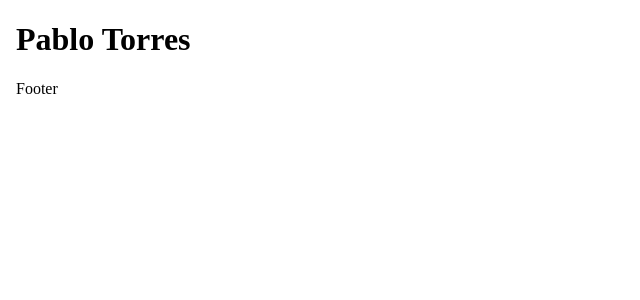
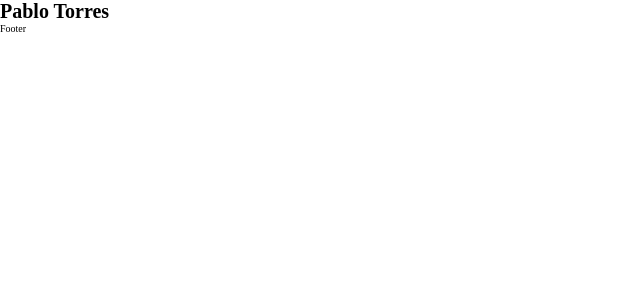
Before and after one commit to PabloTP2122/holomkr, an Angular app: page / in a window 1280 px wide. Shown: the top 300 px of the page, without its empty margins (0-640 px from the left). Built offline with nearby package versions, Linux system fonts and the light colour scheme.

Commit message:
Cambio a SCSS y se agrega favicon

```diff
--- a/angular.json
+++ b/angular.json
@@ -7,7 +7,7 @@
       "projectType": "application",
       "schematics": {
         "@schematics/angular:component": {
-          "style": "sass"
+          "style": "scss"
         }
       },
       "root": "",
@@ -28,7 +28,7 @@
               "src/assets"
             ],
             "styles": [
-              "src/styles.sass"
+              "src/styles.scss"
             ],
             "scripts": []
           },
@@ -92,7 +92,7 @@
               "src/assets"
             ],
             "styles": [
-              "src/styles.sass"
+              "src/styles.scss"
             ],
             "scripts": []
           }
@@ -123,6 +123,12 @@
           }
         }
       }
-    }},
-  "defaultProject": "holomkr"
+    }
+  },
+  "defaultProject": "holomkr",
+  "schematics": {
+    "@schematics/angular:component": {
+      "styleext": "scss"
+    }
+  }
 }
--- /dev/null
+++ b/src/app/app.component.scss
@@ -0,0 +1,4 @@
+html {
+    width: 100%;
+    font-size: 62.5%;
+}
--- a/src/app/app.component.ts
+++ b/src/app/app.component.ts
@@ -3,7 +3,7 @@ import { Component } from '@angular/core';
 @Component({
   selector: 'app-root',
   templateUrl: './app.component.html',
-  styleUrls: ['./app.component.sass']
+  styleUrls: ['./app.component.scss']
 })
 export class AppComponent {
   title = 'holomkr';
--- a/src/styles.sass
+++ b/src/styles.scss
@@ -1 +1,9 @@
 /* You can add global styles to this file, and also import other style files */
+* {
+    margin: 0px;
+    padding: 0px;
+    box-sizing: border-box;
+}
+:root{
+
+}
```
Also changed, not shown: src/app/app.component.sass (deleted), 2 other files (tests, documents, lock files or other folders).
